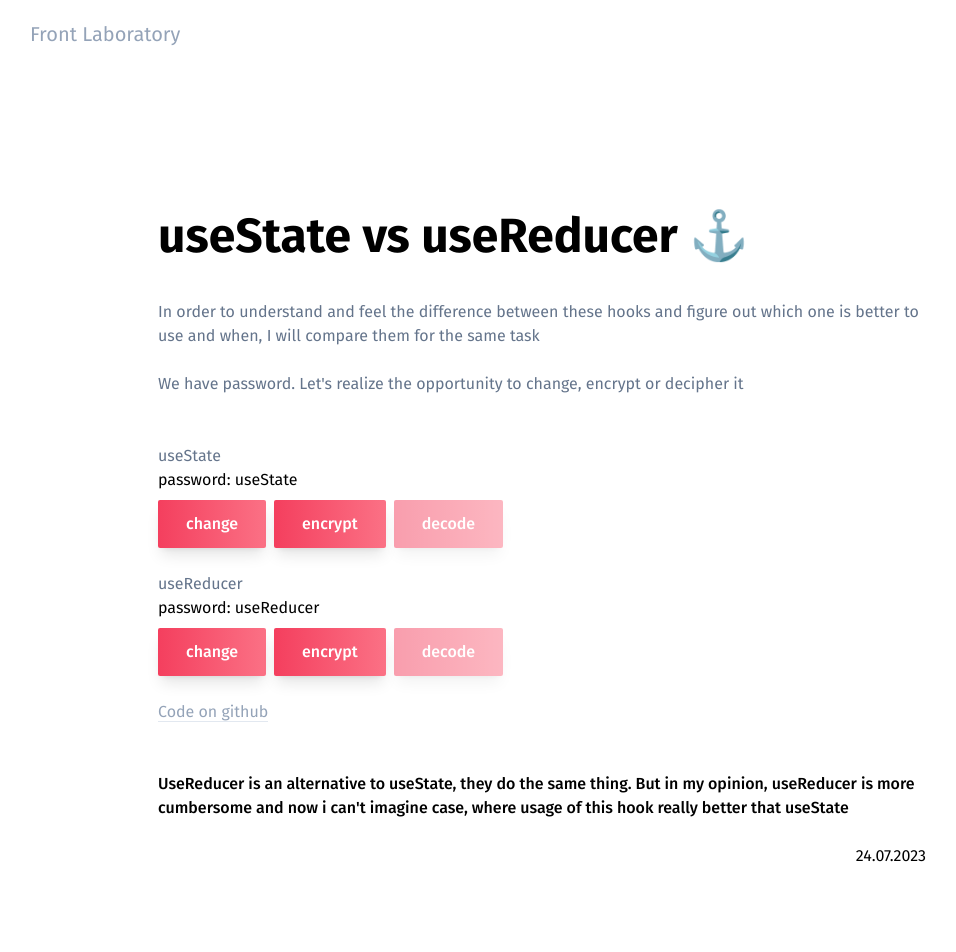
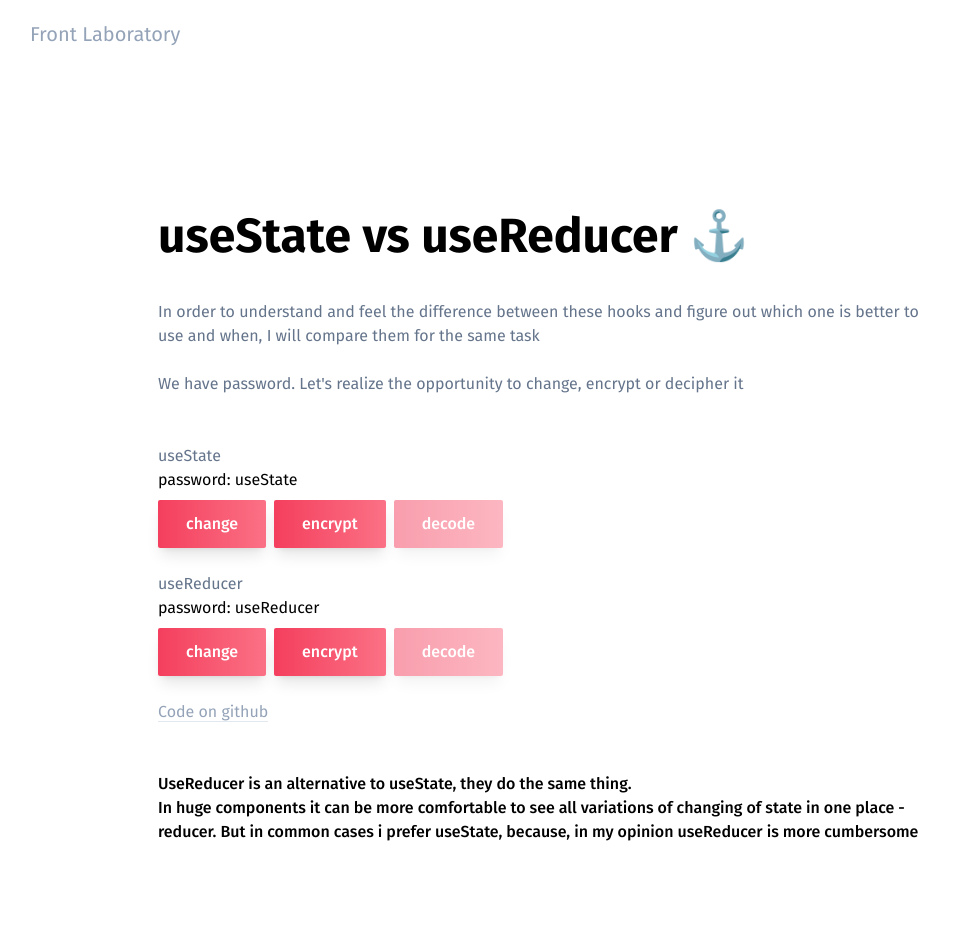
Before and after one commit to burydmitri/my-front-lab, a Next.js app in the folder lab/: page /usestate-vs-usereducer in a window 1280 px wide. Shown: the top 952 px of the page, without its empty margins (58-1014 px from the left). Built offline with nearby package versions, Linux system fonts and the light colour scheme.

Commit message:
chore: changed my mind about useReducer

```diff
--- a/lab/src/pages/usestate-vs-usereducer.tsx
+++ b/lab/src/pages/usestate-vs-usereducer.tsx
@@ -152,9 +152,10 @@ export default function useStateVSuseReducer() {
               <br />
               <br />
 
-              <p className="font-medium">UseReducer is an alternative to useState, they do the same thing. But in my opinion, useReducer is more cumbersome and now i can't imagine case, where usage of this hook really better that useState</p>
+              <p className="font-medium">UseReducer is an alternative to useState, they do the same thing. </p>
+              <p className="font-medium">In huge components it can be more comfortable to see all variations of changing of state in one place - reducer.
+              But in common cases i prefer useState, because, in my opinion useReducer is more cumbersome</p>
               <br/>
-              <p className="text-right">24.07.2023</p>
             </div>
           </div>
           </div>
```
